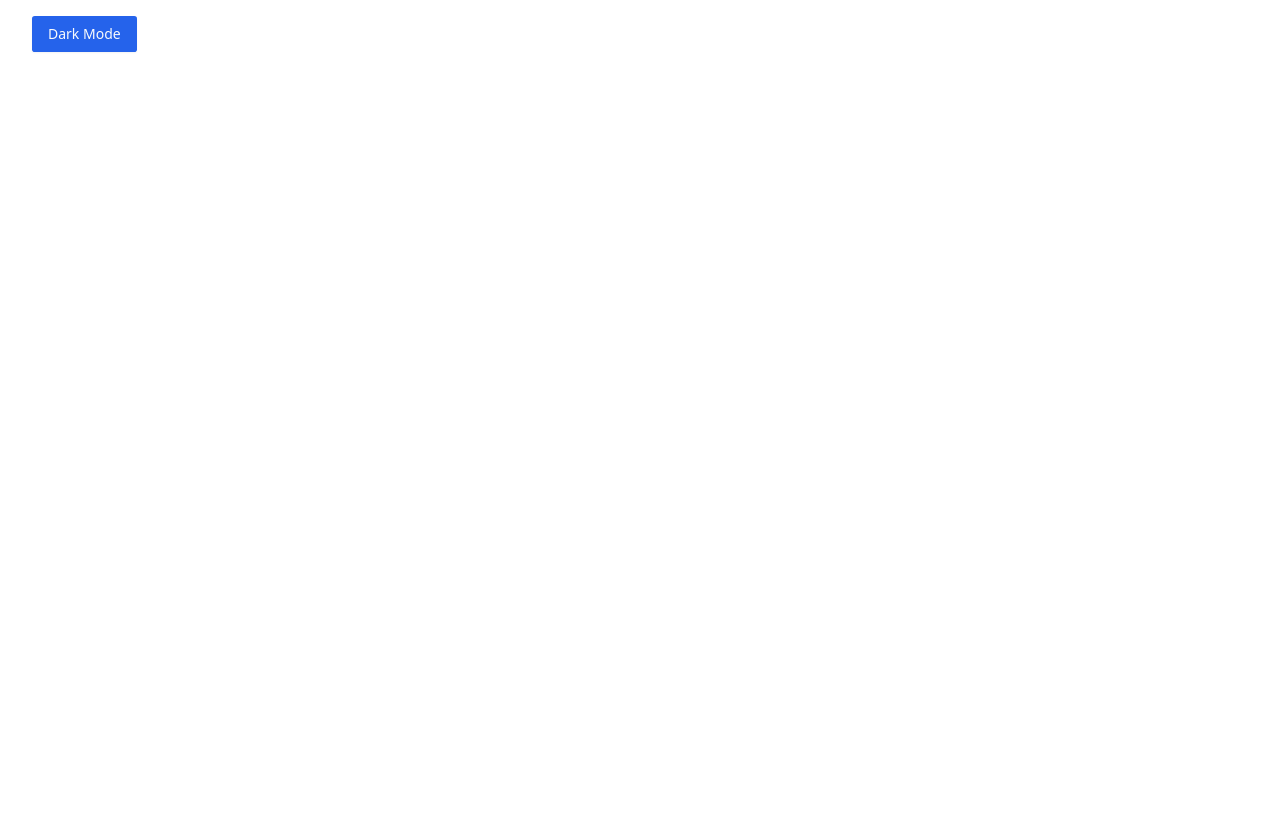
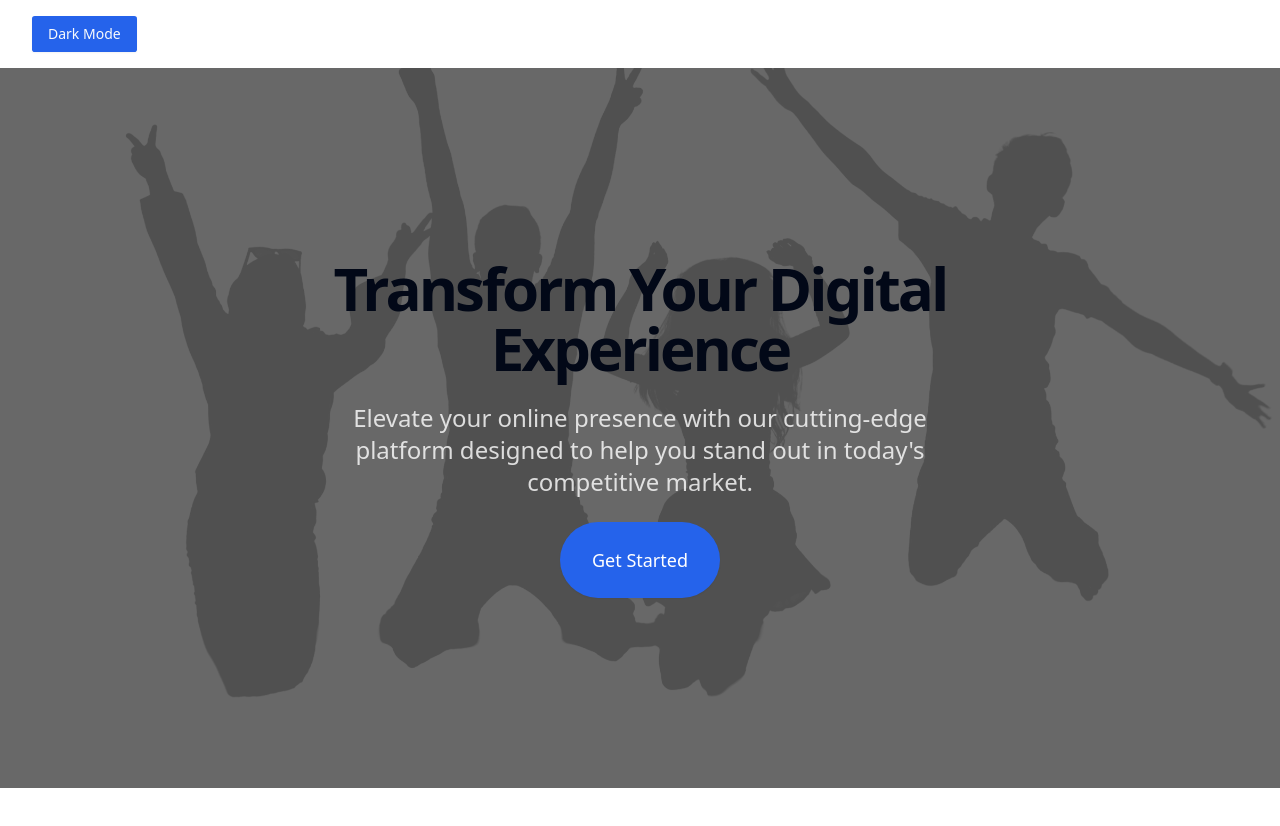
Before and after one commit to UFCampos/qoop-ai-test, a Next.js app: page / in a window 1280 px wide. Shown: the top 826 px of the page. Built offline with nearby package versions, Linux system fonts and the light colour scheme.

Commit message:
add HeroSection component to Home page and include background image

```diff
--- a/app/page.tsx
+++ b/app/page.tsx
@@ -1,8 +1,9 @@
+import HeroSection from "@/components/hero-section";
 
 export default function Home() {
   return (
-    <main className="relative flex min-h-screen flex-col items-center justify-between p-12 sm:p-16 md:p-24">
-
+    <main className="min-h-screen">
+      <HeroSection />
     </main>
   );
 }
--- /dev/null
+++ b/components/hero-section.tsx
@@ -0,0 +1,58 @@
+"use client"
+
+import { Button } from "@/components/ui/button"
+import { motion } from "framer-motion"
+
+export default function HeroSection() {
+    return (
+        <section className="relative w-full min-h-[90vh] flex items-center justify-center overflow-hidden">
+            <motion.div
+                className="absolute inset-0 z-0 bg-cover bg-center bg-no-repeat dark:invert grayscale"
+                style={{
+                    backgroundImage: "url('/friends.png')",
+                }}
+                initial={{ y: -50 }}
+                animate={{ y: 0 }}
+                transition={{ duration: 1, ease: "easeOut" }}
+            >
+                <div className="absolute inset-0 bg-red-500/90" />
+            </motion.div>
+
+            <div className="container relative z-10 px-4 md:px-6 py-12 md:py-24 lg:py-32">
+                <div className="flex flex-col items-center text-center space-y-6 max-w-3xl mx-auto">
+                    <motion.h1
+                        className="text-4xl md:text-5xl lg:text-6xl font-bold tracking-tighter text-foreground"
+                        initial={{ opacity: 0, y: 20 }}
+                        animate={{ opacity: 1, y: 0 }}
+                        transition={{ duration: 0.5 }}
+                    >
+                        Transform Your Digital Experience
+                    </motion.h1>
+
+                    <motion.p
+                        className="text-xl md:text-2xl text-white/80 max-w-2xl"
+                        initial={{ opacity: 0, y: 20 }}
+                        animate={{ opacity: 1, y: 0 }}
+                        transition={{ duration: 0.5, delay: 0.2 }}
+                    >
+                        Elevate your online presence with our cutting-edge platform designed to help you stand out in today's
+                        competitive market.
+                    </motion.p>
+
+                    <motion.div
+                        initial={{ opacity: 0, y: 20 }}
+                        animate={{ opacity: 1, y: 0 }}
+                        transition={{ duration: 0.5, delay: 0.4 }}
+                    >
+                        <Button
+                            size="lg"
+                            className="bg-primary hover:bg-primary/90 text-white text-lg px-8 py-6 h-auto rounded-full transition-all duration-300 hover:scale-105"
+                        >
+                            Get Started
+                        </Button>
+                    </motion.div>
+                </div>
+            </div>
+        </section>
+    )
+}
```
Also changed, not shown: public/friends.png (added).
